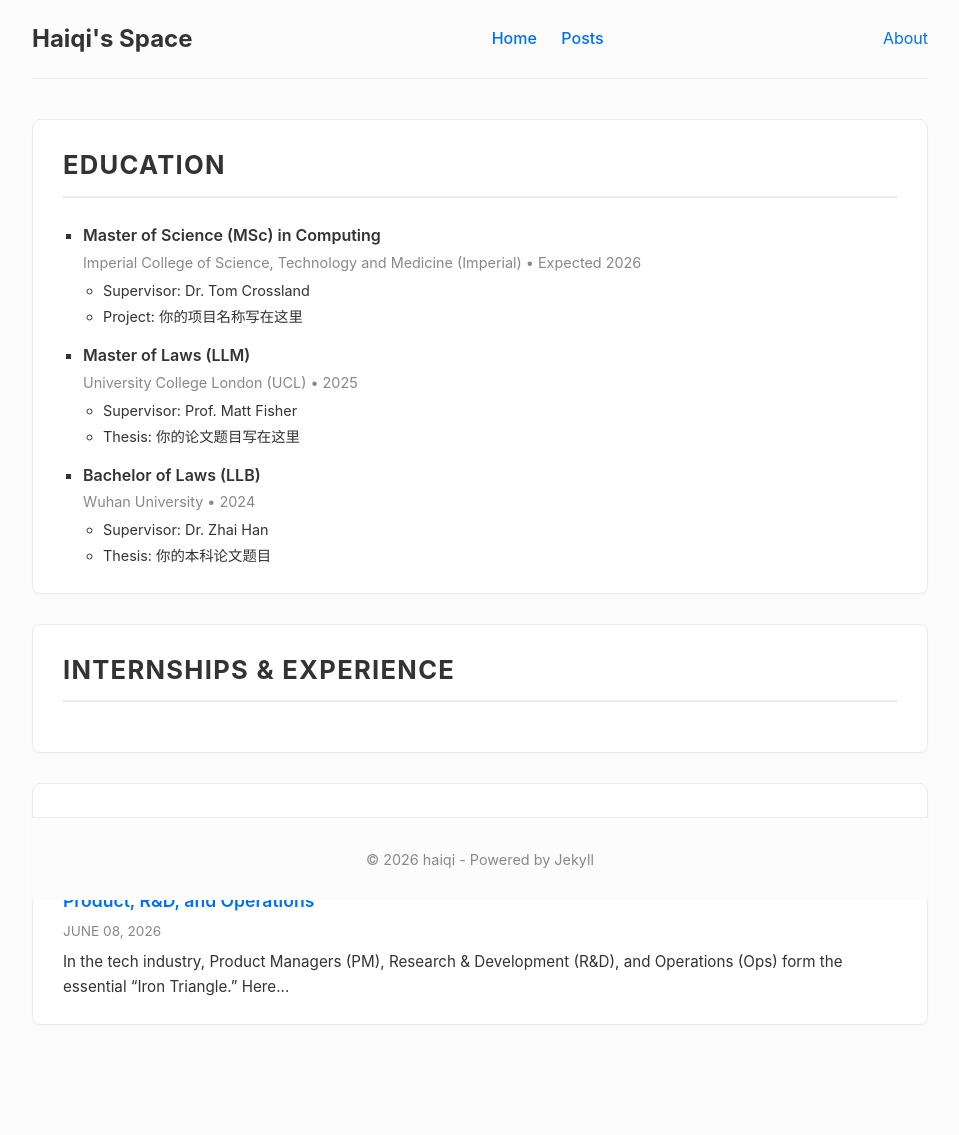
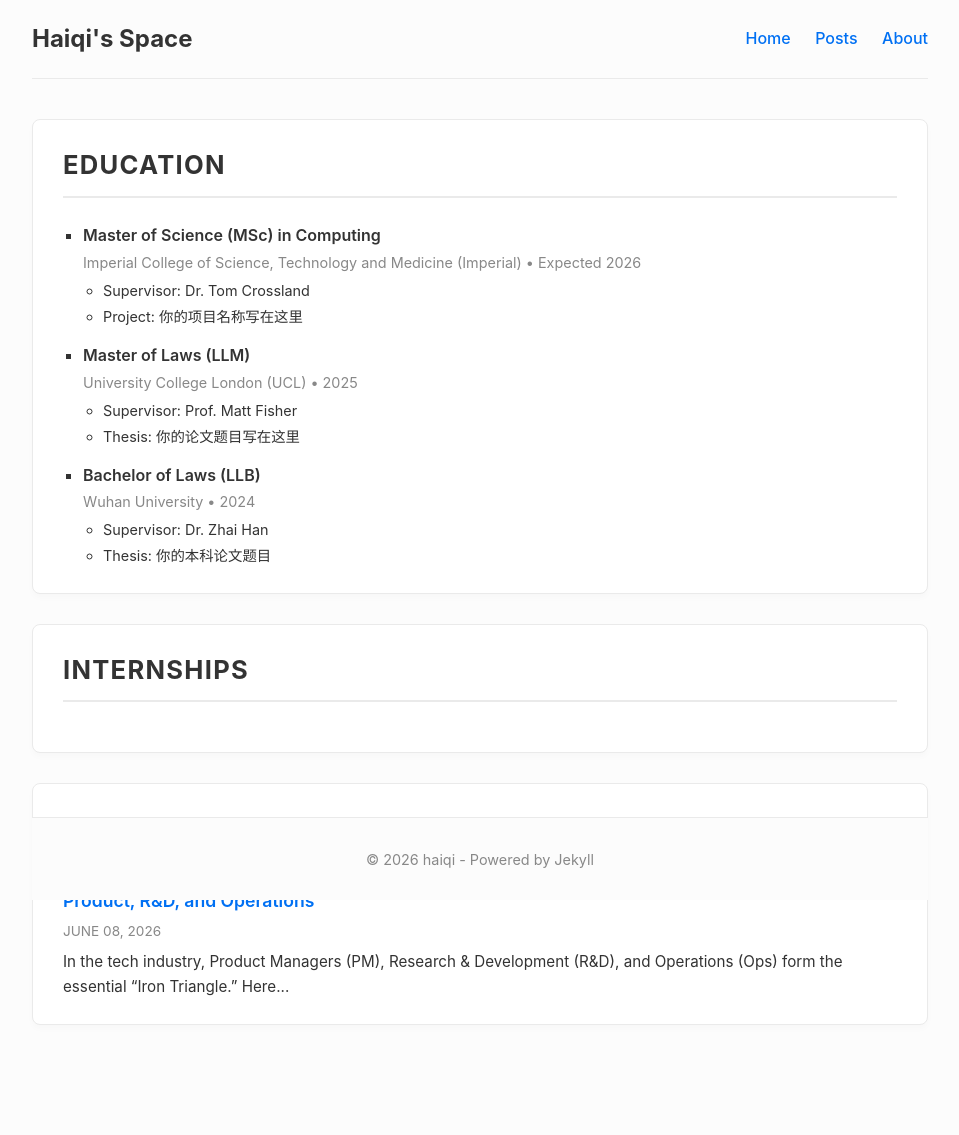
Before and after one commit to HaiqiHuang/haiqihuang.github.io, a Jekyll site: the page built from index.md, in a window 1280 px wide. Shown: the whole page, without its empty margins (160-1119 px from the left). Built offline with Jekyll 4.4.1, drawn with Linux system fonts in a browser that asks for light colours.

Commit message:
fix: revise some typo

```diff
--- a/_includes/header.html
+++ b/_includes/header.html
@@ -2,7 +2,7 @@
   <h1>{{ site.title }}</h1>
   <nav>
     <a href="{{ site.baseurl }}/">Home</a>
-    <a href="{{ site.baseurl }}/posts">Posts</a>  </nav>
+    <a href="{{ site.baseurl }}/posts">Posts</a>
     <a href="{{ site.baseurl }}/about">About</a>
   </nav>
 </header>
--- a/index.md
+++ b/index.md
@@ -28,7 +28,7 @@ title: Haiqi Huang
 
 <!-- Internship 卡片模块 -->
 <div class="profile-card">
-  <h2 class="card-title">INTERNSHIPS & EXPERIENCE</h2>
+  <h2 class="card-title">INTERNSHIPS</h2>
 
   <ul class="education-list">
     {% for intern in site.data.internships %}
```
